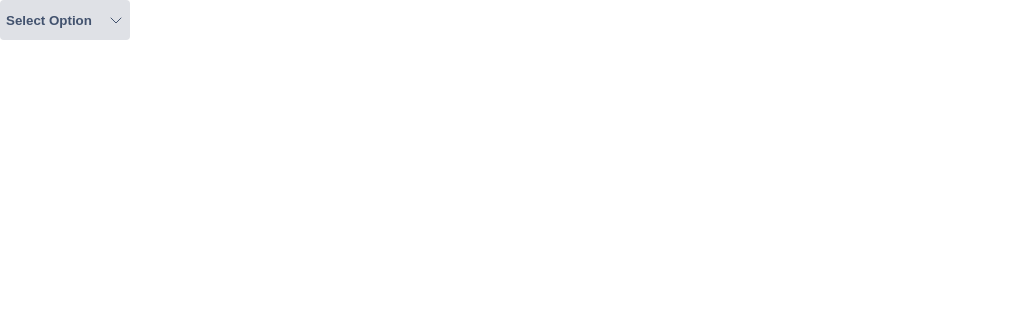
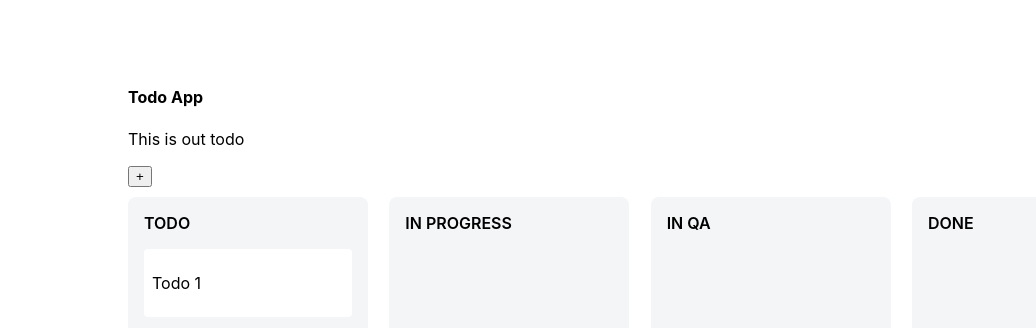
Before and after one commit to mhyazid/react-course, a React (Create React App) app: page / in a window 1280 px wide. Shown: the top 328 px of the page, without its empty margins (0-1036 px from the left). Built offline with nearby package versions, Linux system fonts and the light colour scheme.

Commit message:
feat: todo wrapper

```diff
--- a/src/App.js
+++ b/src/App.js
@@ -4,6 +4,7 @@ import Input from './component/Input';
 import Dropdown from './component/Dropdown';
 import './App.css';
 import 'typeface-nunito';
+import MainLayout from './component/MainLayout';
 
 //props => cara untuk mengirim data ke children component
 // parent App.js children Button
@@ -11,17 +12,7 @@ import 'typeface-nunito';
 function App() {
 
   return (
-    <>
-      {/* <h1>Hello world</h1>
-      <Button data="Aqil">Fadly</Button><br/>
-      <Button data="Fadly">Tanjung</Button>
-      <LabelComponent >
-        Ini CHildrennya
-      </LabelComponent>
-      <Increment /> */}
-      {/* <Input /> */}
-      <Dropdown />
-    </>
+    <MainLayout/>
   );
 }
 
--- /dev/null
+++ b/src/component/MainLayout.jsx
@@ -0,0 +1,55 @@
+import React, {useState} from "react";
+import Dropdown from "./Dropdown";
+import style from './MainLayout.module.css'
+
+
+
+const MainLayout = () => {
+
+    const [data, setData] = useState([
+        {
+            label: 'Todo 1',
+            id: 1,
+            status:'todo'
+        }
+    ]);
+
+    const filteredData = (status) => {
+        return data.filter(el => el.status === status)
+    }
+
+    const STATUS = ['todo', 'in_progress', 'in_qa', 'done']
+    const STATUS_LABEL = ['TODO', 'IN PROGRESS', 'IN QA', 'DONE']
+
+    const handleAddTodo = () =>{
+        const newTodoId = data[data.length -1].id || 0
+        const newData = {
+            label : `TODO ${newTodoId + 1}`,
+            id : newTodoId + 1,
+            status: 'todo'
+        };
+        setData([...data, newData])
+    }
+
+    return(
+        <div className={style.container}>
+            <h4>Todo App</h4>
+            <p>This is out todo</p>
+            <button className={style.btnTodo} onClick={()=> handleAddTodo()} >+</button>
+            <div className={style.todoWrapper}>
+                {STATUS.map((data, index)=>(
+                     <div className={style.todoItemWrapper}>
+                     <h3>{STATUS_LABEL[index]}</h3>
+                     {filteredData(data).map((item)=>(
+                        <div className={style.TodoItem} key={item.id}>
+                            <p>{item.label}</p>
+                        </div>
+                     ))}
+                 </div>
+                ))}
+            </div>
+        </div>
+    )
+}
+
+export default MainLayout
--- /dev/null
+++ b/src/component/MainLayout.module.css
@@ -0,0 +1,47 @@
+
+
+.container{
+    margin: 50px auto;
+    width: 1024px;
+    padding: 16px;
+}
+
+.todoWrapper{
+    width: 100%;
+    display: flex;
+    justify-content: space-between;
+    margin-top: 10px;
+
+
+}
+
+.todoItemWrapper{
+    width: 240px;
+    height: 300px;
+    background: #f4f5f7;
+    padding: 16px;
+    border-radius: 8px;
+    box-sizing: border-box;
+    overflow-y: auto;
+
+}
+
+.todoItemWrapper > h3 {
+    margin-top: 0;
+    margin-bottom: 16px;
+    font-size: 16px;
+    font-weight: 600;
+}
+
+.TodoItem{
+    background: white;
+    padding: 8px;
+    border-radius: 4px;
+    display: flex;
+    position: relative;
+    margin-top: 10px;
+}
+
+.TodoItem > p {
+    max-width: 75%;
+}
```
Also changed, not shown: 1 other file (tests, documents, lock files or other folders).
